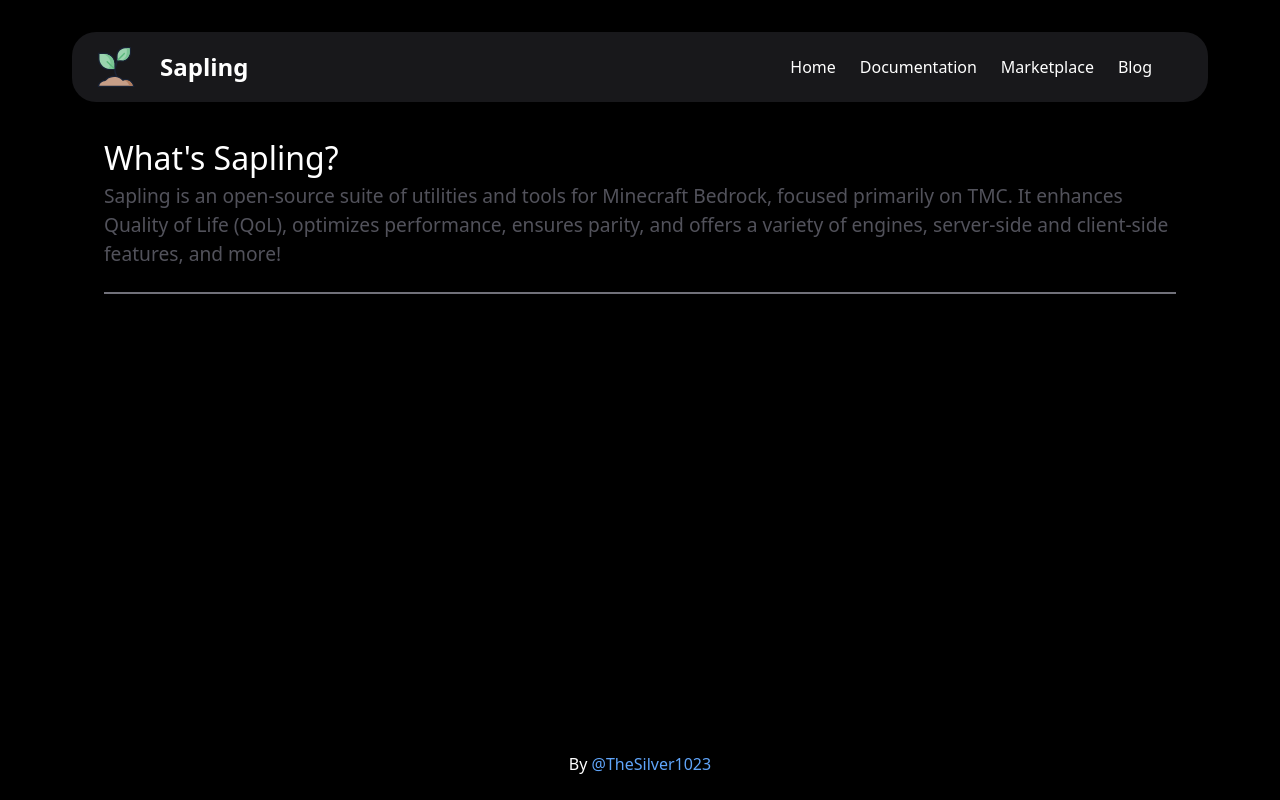
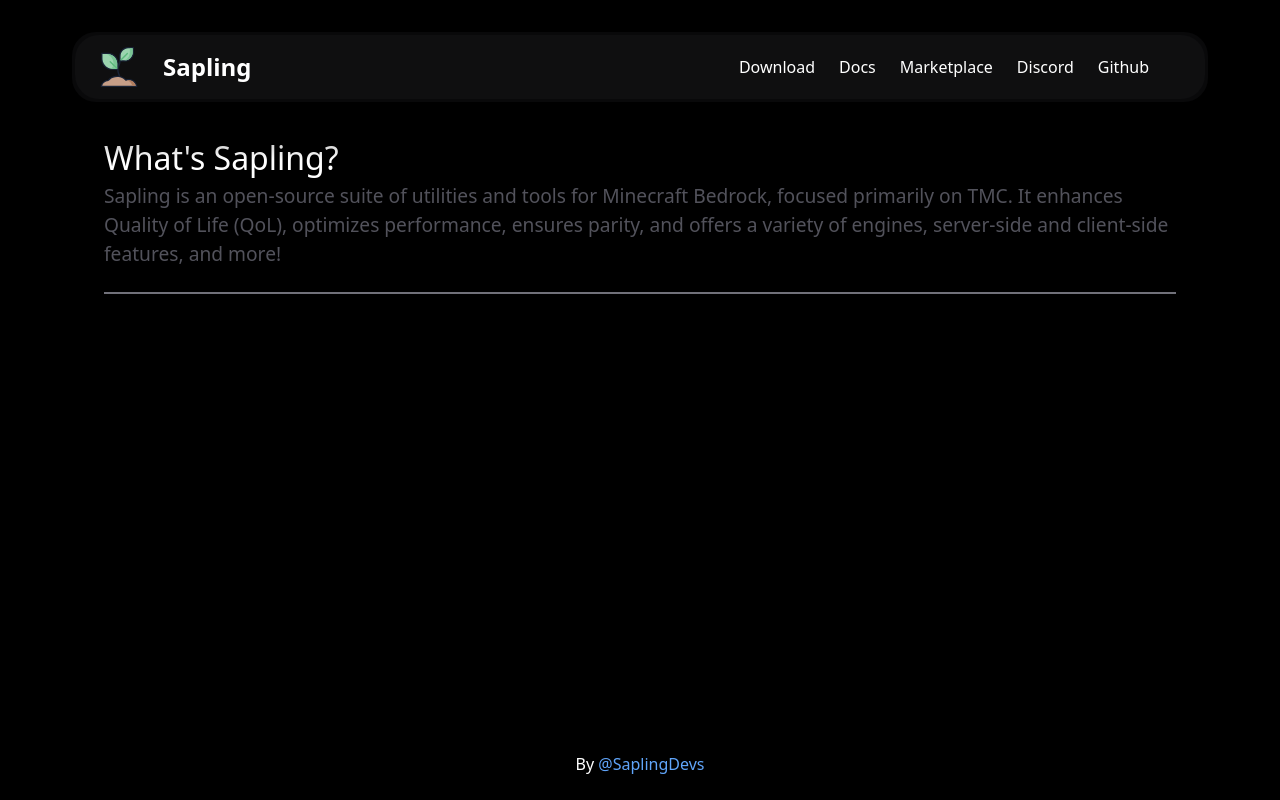
Before and after one commit to SaplingDevs/SaplingDevs.github.io, a React (Vite) app: page /#/ in a window 1280 px wide. Built offline with nearby package versions, Linux system fonts and the light colour scheme.

Commit message:
Nav bar improvements

```diff
--- a/src/App.tsx
+++ b/src/App.tsx
@@ -1,6 +1,6 @@
 import React from 'react';
-import NavBar from './components/NavBar';
-import Home from './pages/Home';
+import Home from './components/content/Home';
+import NavBar from './components/elements/NavBar';
 
 const App: React.FC = () => {
   return (
@@ -8,7 +8,11 @@ const App: React.FC = () => {
       {/* Main container */}
       <div className='w-[90%] min-h-screen flex flex-col items-center mx-auto p-2 pt-8 select-none'>
         {/* Barra superior */}
-        <div className='w-full h-[40px] bg-black absolute top-0' />
+        <div className="w-full absolute top-0">
+          <div className="w-full h-[30px] bg-black backdrop-blur-[5px]" />
+          <div className="w-full h-[40px] bg-[#000000EE] backdrop-blur-[3px]" />
+          <div className='w-full h-[90px] bg-gradient-to-t from-transparent to-black backdrop-blur-[0.5px]'/>
+        </div>
 
         {/* Navbar */}
         <NavBar />
@@ -22,12 +26,12 @@ const App: React.FC = () => {
         <footer className='w-full text-center text-white p-4'>
           By{' '}
           <a
-            href="https://github.com/TheSilver1023"
+            href="https://github.com/SaplingDevs"
             target="_blank"
             rel="noopener noreferrer"
             className='text-blue-400 hover:text-blue-500 transition duration-300'
           >
-            @TheSilver1023
+            @SaplingDevs
           </a>
         </footer>
 
--- a/src/components/NavBar.tsx
+++ /dev/null
@@ -1,61 +0,0 @@
-import { useState, useEffect, useRef } from 'react';
-
-export default function NavBar() {
-  const [menuOpen, setMenuOpen] = useState(false);
-  const menuRef = useRef<HTMLDivElement>(null);
-  const buttonRef = useRef<HTMLButtonElement>(null);
-
-  useEffect(() => {
-    const handleClickOutside = (event: MouseEvent) => {
-      if (menuRef.current && !menuRef.current.contains(event.target as Node) && buttonRef.current && !buttonRef.current.contains(event.target as Node)) {
-        setMenuOpen(false);
-      }
-    };
-
-    document.addEventListener('mousedown', handleClickOutside);
-    return () => document.removeEventListener('mousedown', handleClickOutside);
-  }, []);
-
-  return (
-    <div className='bg-zinc-900 w-full h-[70px] mx-auto flex items-center justify-between px-4 select-none rounded-3xl sticky top-8 z-50'>
-      {/* Logo */}
-      <div className='flex text-white text-lg font-bold items-center ml-2'>
-        <img src="/sapling.svg" className='h-10'/>
-        <span className='ml-6 text-2xl'>Sapling</span>
-      </div>
-
-      {/* Full screen */}
-      <div className='hidden md:flex mr-10'>
-        <ul className='flex space-x-6'>
-          <li className='text-white hover:text-blue-500 cursor-pointer transition duration-300'><a href="#home">Home</a></li>
-          <li className='text-white hover:text-blue-500 cursor-pointer transition duration-300'>Documentation</li>
-          <li className='text-white hover:text-blue-500 cursor-pointer transition duration-300'>Marketplace</li>
-          <li className='text-white hover:text-blue-500 cursor-pointer transition duration-300'>Blog</li>
-        </ul>
-      </div>
-
-      {/* Burger button */}
-      <button
-        ref={buttonRef}
-        className='md:hidden text-white mr-4'
-        onClick={() => setMenuOpen(!menuOpen)}
-      >
-        <div className={`w-6 h-0.5 bg-white mb-1 transition-all ${menuOpen ? 'rotate-45 translate-y-2' : ''}`}></div>
-        <div className={`w-6 h-0.5 bg-white mb-1 transition-all ${menuOpen ? 'opacity-0' : ''}`}></div>
-        <div className={`w-6 h-0.5 bg-white mb-1 transition-all ${menuOpen ? '-rotate-45 -translate-y-2' : ''}`}></div>
-      </button>
-
-      {/* Mobile */}
-      {menuOpen && (
-        <div ref={menuRef} className='absolute top-0 left-0 w-full bg-zinc-900 text-white rounded-3xl mt-20'>
-          <ul className='flex flex-col space-y-8 p-6'>
-            <li className='hover:text-blue-500 cursor-pointer transition duration-300'>Home</li>
-            <li className='hover:text-blue-500 cursor-pointer transition duration-300'>Documentation</li>
-            <li className='hover:text-blue-500 cursor-pointer transition duration-300'>Marketplace</li>
-            <li className='hover:text-blue-500 cursor-pointer transition duration-300'>Blog</li>
-          </ul>
-        </div>
-      )}
-    </div>
-  );
-}
--- a/src/pages/Home.tsx
+++ b/src/components/content/Home.tsx
@@ -1,4 +1,5 @@
-import Separator from "../components/Separator"
+import Separator from "../ui/Separator"
+
 
 export default function Home() {
   return (
--- /dev/null
+++ b/src/components/elements/NavBar.tsx
@@ -0,0 +1,62 @@
+import { useEffect, useRef, useState } from "react";
+import CursorShadow from "../ui/CursorShadow";
+import NavElements from "./NavElements";
+
+export default function NavBar() {
+  const [menuOpen, setMenuOpen] = useState(false);
+  const menuRef = useRef<HTMLDivElement>(null);
+  const buttonRef = useRef<HTMLButtonElement>(null);
+
+  useEffect(() => {
+    const handleClickOutside = (event: MouseEvent) => {
+      if (menuRef.current && !menuRef.current.contains(event.target as Node) && buttonRef.current && !buttonRef.current.contains(event.target as Node)) {
+        setMenuOpen(false);
+      }
+    };
+
+    document.addEventListener('mousedown', handleClickOutside);
+    return () => document.removeEventListener('mousedown', handleClickOutside);
+  }, []);
+
+
+  return (
+    <div className="w-full h-[70px] sticky top-8 z-50">
+      <CursorShadow size={80} color="rgba(127, 216, 140, 0.3)" blur={20} transitionDuration="0.3s" backgroundColor="#18181b60" >
+        <div className="group w-full h-full mx-auto flex items-center justify-between px-4 select-none">
+
+          {/* Logo */}
+          <section className="flex text-white text-lg font-bold items-center ml-2">
+            <img src="/sapling.svg" className='h-10'/>
+            <span className="ml-6 text-2xl">Sapling</span>
+          </section>
+
+          {/* Full Screen */}
+          <nav className="hidden md:flex mr-10">
+            <NavElements className="flex space-x-6"/>
+          </nav>
+
+          {/* Burger button */}
+          <button
+            ref={buttonRef}
+            className='md:hidden text-white mr-4'
+            onClick={() => setMenuOpen(!menuOpen)}
+          >
+            <div className={`w-6 h-0.5 bg-white mb-1 transition-all ${menuOpen ? 'rotate-45 translate-y-2' : ''}`}></div>
+            <div className={`w-6 h-0.5 bg-white mb-1 transition-all ${menuOpen ? 'opacity-0' : ''}`}></div>
+            <div className={`w-6 h-0.5 bg-white mb-1 transition-all ${menuOpen ? '-rotate-45 -translate-y-2' : ''}`}></div>
+          </button>
+        </div>
+      </CursorShadow>
+
+      {/* Mobile Menu (Outside the main container) */}
+      {menuOpen && (
+        <div
+          ref={menuRef}
+          className="absolute top-[70px] w-full left-0 bg-zinc-900 text-white rounded-3xl z-50 mt-4 transition-all"
+        >
+          <NavElements className="flex flex-col space-y-8 p-6"/>
+        </div>
+      )}
+    </div>
+  );
+}
--- /dev/null
+++ b/src/components/elements/NavElements.tsx
@@ -0,0 +1,15 @@
+type NavElementsProps = {
+  className?: string;
+};
+
+export default function NavElements({ className = '' }: NavElementsProps) {
+  return (
+    <ul className={`${className}`}>
+      <li id="nav-download" className="text-white hover:text-blue-500 cursor-pointer transition duration-300">Download</li>
+      <li id="nav-docs" className="text-white hover:text-blue-500 cursor-pointer transition duration-300">Docs</li>
+      <li id="nav-marketplace" className="text-white hover:text-blue-500 cursor-pointer transition duration-300">Marketplace</li>
+      <li id="nav-discord" className="text-white hover:text-blue-500 cursor-pointer transition duration-300">Discord</li>
+      <li id="nav-github" className="text-white hover:text-blue-500 cursor-pointer transition duration-300">Github</li>
+    </ul>
+  );
+}
--- /dev/null
+++ b/src/components/ui/CursorShadow.tsx
@@ -0,0 +1,76 @@
+import React, { useState } from "react";
+
+interface CursorShadowProps {
+  children: React.ReactNode;
+  size?: number;
+  color?: string;
+  blur?: number;
+  transitionDuration?: string;
+  backgroundColor?: string;
+}
+
+const CursorShadow: React.FC<CursorShadowProps> = ({
+  children,
+  size = 80,
+  color = 'rgba(100, 100, 100, 0.3)',
+  blur = 20,
+  transitionDuration = '0.2s',
+  backgroundColor = 'transparent',
+}) => {
+  const [cursorPosition, setCursorPosition] = useState({ x: 0, y: 0 });
+
+  const handleMouseMove = (e: React.MouseEvent<HTMLDivElement>) => {
+    const rect = e.currentTarget.getBoundingClientRect();
+    const x = e.clientX - rect.left;
+    const y = e.clientY - rect.top;
+    setCursorPosition({ x, y });
+  };
+
+  return (
+    <div
+      className="cursor-shadow relative overflow-hidden w-full h-full flex justify-center items-center rounded-3xl"
+      onMouseMove={handleMouseMove}
+      style={{
+        '--cursor-x': `${cursorPosition.x}px`,
+        '--cursor-y': `${cursorPosition.y}px`,
+        backgroundColor,
+        position: 'relative',
+        zIndex: 0,
+      } as React.CSSProperties}
+    >
+      {/* Children container */}
+      <section
+        className="flex relative z-10 w-[calc(100%-6px)] h-[calc(100%-6px)] m-auto rounded-3xl"
+        style={{ backgroundColor }}
+      >
+        {children}
+      </section>
+
+      {/* Estilos CSS */}
+      <style>{`
+        .cursor-shadow::after {
+          content: '';
+          position: absolute;
+          left: var(--cursor-x);
+          top: var(--cursor-y);
+          width: ${size}px;
+          height: ${size}px;
+          background-color: ${color};
+          border-radius: 50%;
+          pointer-events: none;
+          transform: translate(-50%, -50%);
+          z-index: -1; /* La sombra estará por debajo del contenido */
+          filter: blur(${blur}px);
+          transition: opacity ${transitionDuration} ease;
+          opacity: 0;
+        }
+
+        @media (min-width: 768px) {
+          .cursor-shadow:hover::after { opacity: 1; }
+        }
+      `}</style>
+    </div>
+  );
+};
+
+export default CursorShadow;
```
Also changed, not shown: src/components/ui/Separator.tsx (renamed from src/components/Separator.tsx), 7 other files (tests, documents, lock files or other folders).
